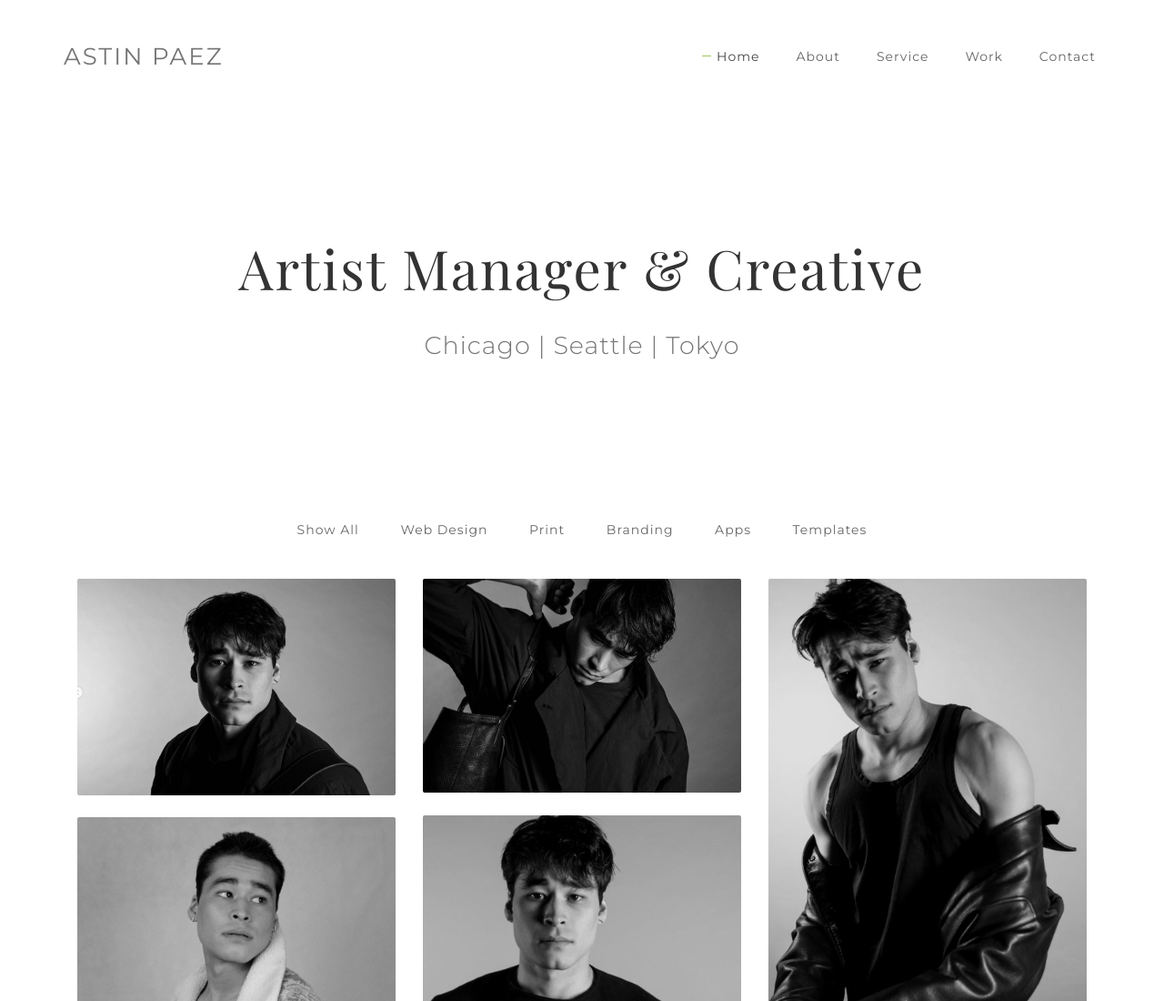
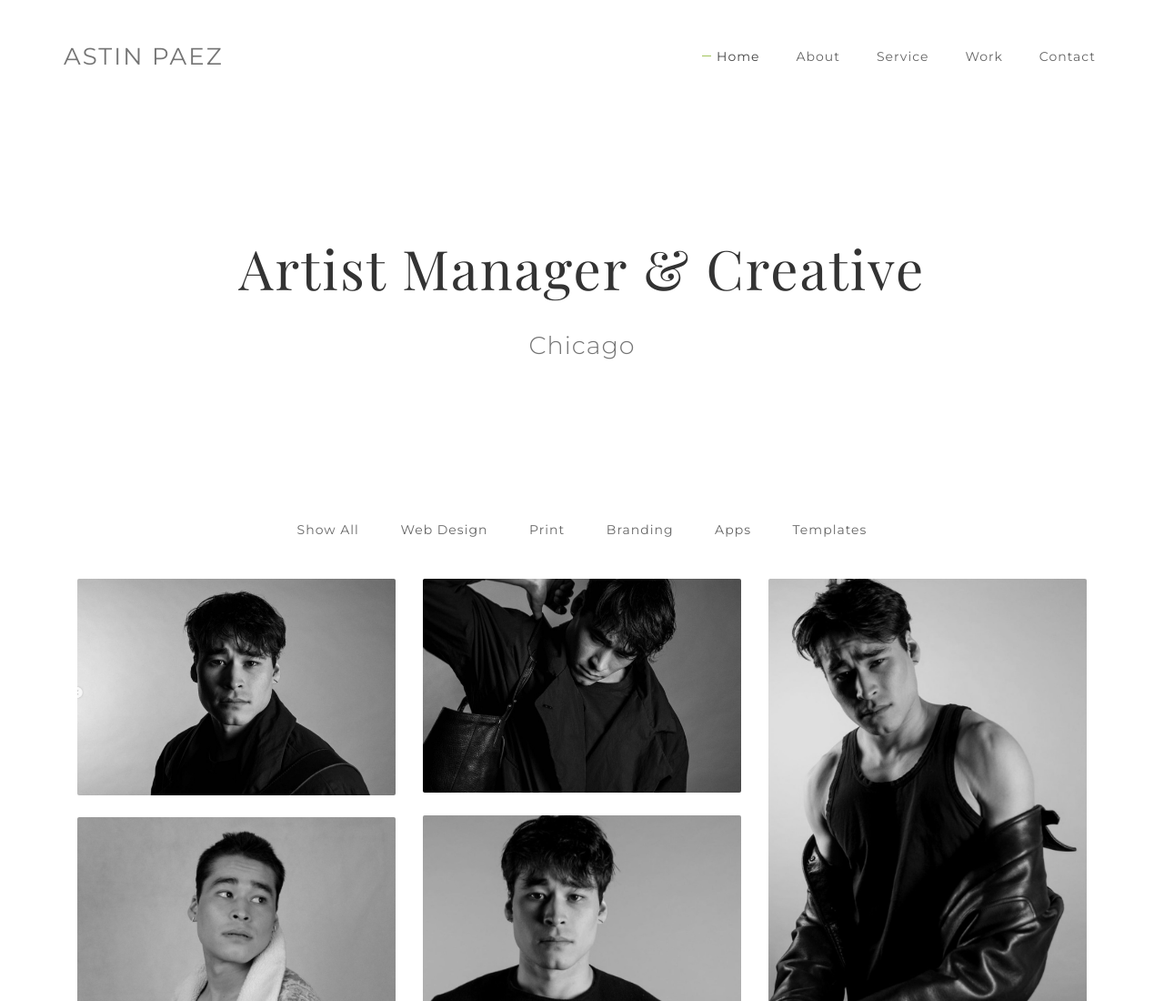
Before and after one commit to AstinP88/astinpaez, a plain HTML site: page astinpaez/index.html in a window 1280 px wide. Shown: the top 1100 px of the page at 91% size. Drawn offline with nearby package versions, Linux system fonts and the light colour scheme.

Commit message:
Changed to chicago

```diff
--- a/astinpaez/index.html
+++ b/astinpaez/index.html
@@ -81,7 +81,7 @@
 
                 <div class="col-md-12 col-sm-12">
                     <h1 class="wow fadeInUp head" data-wow-delay="0.6s">Artist Manager & Creative</h1>
-                    <p class="wow fadeInUp lr-pd" data-wow-delay="0.8s">Chicago | Seattle | Tokyo
+                    <p class="wow fadeInUp lr-pd" data-wow-delay="0.8s">Chicago
                     </p>
                 </div>
 
```
